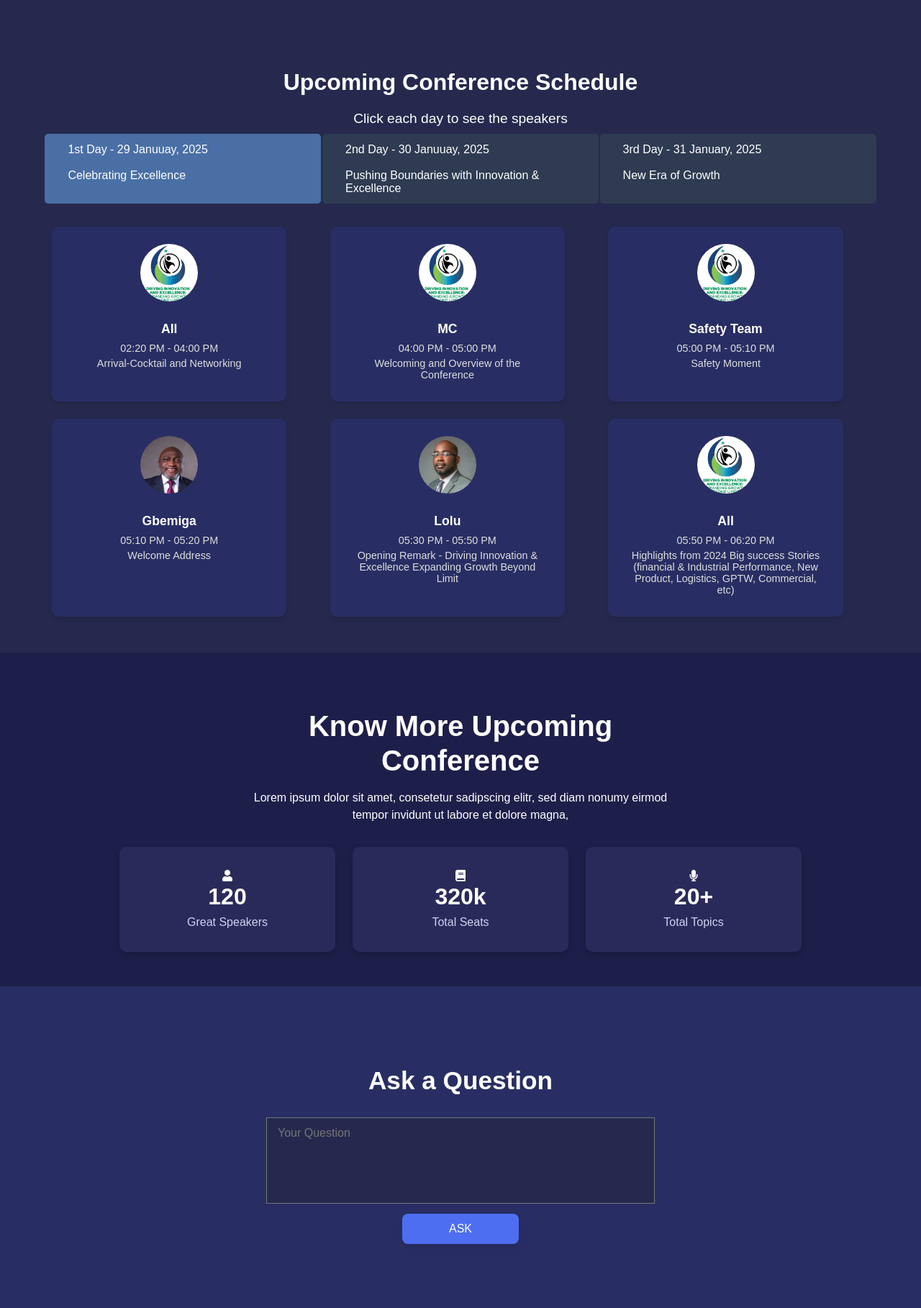
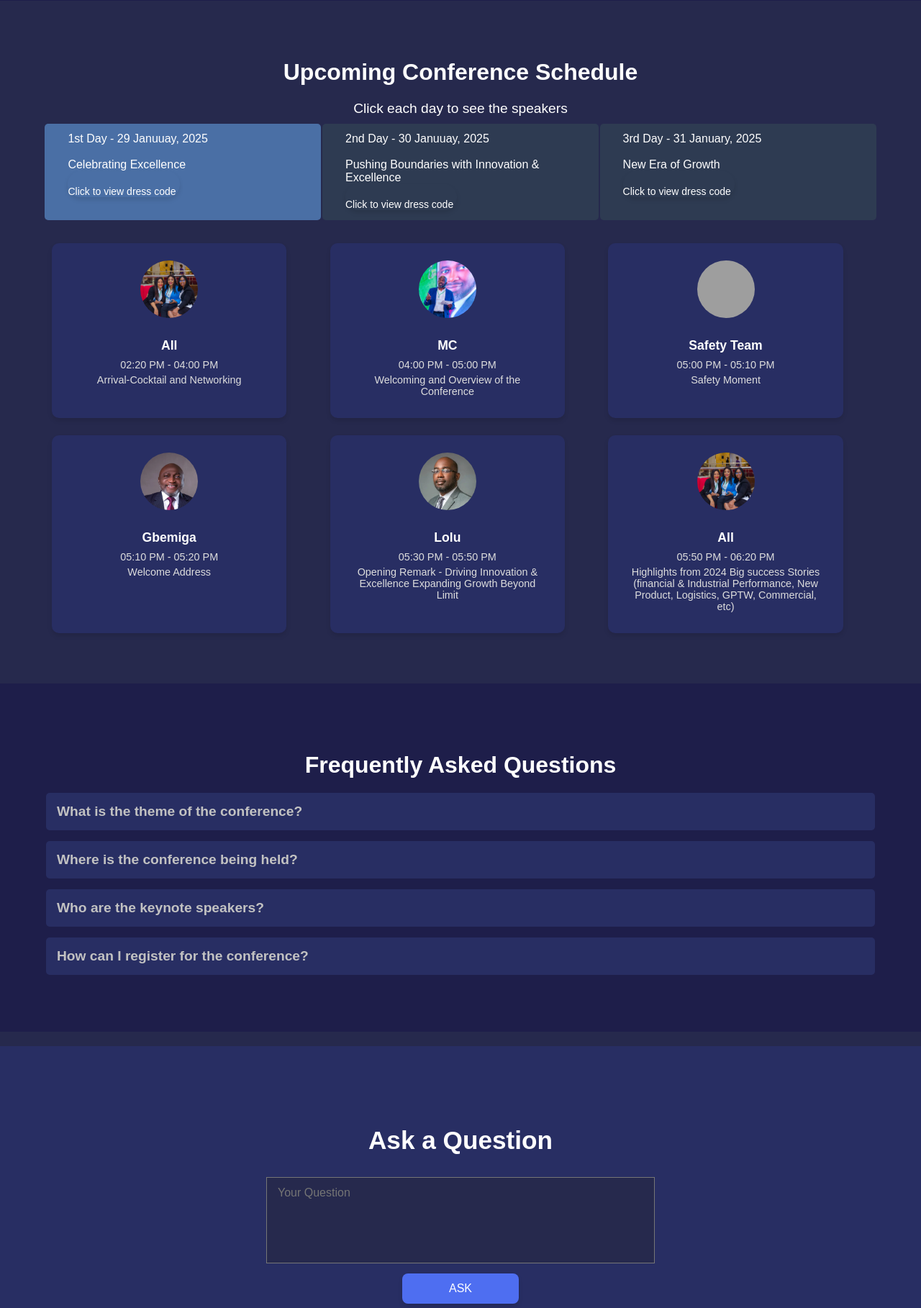
Before and after one commit to samson-emmanuel/conference-website-template, a Flask app: page / in a window 1280 px wide. Shown: the part 3045-4863 px from the top of the page at 72% size. Run offline with Flask 3, Linux system fonts and the light colour scheme; data comes from the database, SQL or seed files in the repository; both versions use the stored data as it was after the commit; grey boxes are pictures that could not be loaded.

Commit message:
FAQ SECTION ADDED

```diff
--- a/static/css/styles.css
+++ b/static/css/styles.css
@@ -877,106 +898,147 @@ button:focus {
 }
 
 /* Gallery Section Styles */
+/* General Styles */
 .gallery {
     text-align: center;
-	padding: 2rem 1rem;
-	background-color: #f8f9fa;
-	font-family: "Arial", sans-serif;
+    margin: 20px auto;
+    max-width: 1200px;
+    padding: 0 10px;
 }
 
 .gallery h2 {
     font-size: 2rem;
-	margin-bottom: 0.5rem;
     color: #333;
+    margin-bottom: 10px;
 }
 
 .gallery p {
     font-size: 1rem;
     color: #666;
-	margin-bottom: 1.5rem;
-}
-
-/* Grid Display */
+    margin-bottom: 20px;
+}
+
+/* Responsive Grid Layout */
 .gallery-grid {
     display: grid;
-	grid-template-columns: repeat(auto-fit, minmax(250px, 1fr));
-	gap: 1rem;
-	padding: 1rem;
-}
-
+    grid-template-columns: repeat(auto-fill, minmax(200px, 1fr)); /* Default layout for larger screens */
+    gap: 10px;
+    align-items: stretch;
+    justify-items: center;
+}
+
+/* Gallery Item */
 .gallery-item {
     position: relative;
     overflow: hidden;
-	border-radius: 10px;
-	box-shadow: 0 4px 8px rgba(0, 0, 0, 0.1);
-	transition: transform 0.3s ease;
-}
-
-.gallery-item img {
+    cursor: pointer;
+    background-color: #f0f0f0; /* Placeholder for loading images */
+    aspect-ratio: 1 / 1; /* Ensures square images */
+    display: flex;
+    justify-content: center;
+    align-items: center;
+}
+
+.gallery-image {
     width: 100%;
     height: 100%;
     object-fit: cover;
+    transition: transform 0.3s ease;
+}
+
+/* Hover Effect */
+.gallery-item:hover .gallery-image {
+    transform: scale(1.1);
+}
+
+/* Modal */
+.modal {
+    display: none;
+    position: fixed;
+    z-index: 1000;
+    left: 0;
+    top: 0;
+    width: 100%;
+    height: 100%;
+    overflow: auto;
+    background-color: rgba(0, 0, 0, 0.);
+}
+
+.modal-content {
+    margin: auto;
     display: block;
-	transition: transform 0.5s ease;
-}
-
-/* Hover Overlay Effect */
-.gallery-item .overlay {
+    max-width: 80%;
+    max-height: 80%;
+}
+
+.modal .close {
     position: absolute;
-	top: 0;
-	left: 0;
+    top: 10px;
+    right: 25px;
+    color: white;
+    font-size: 35px;
+    font-weight: bold;
+    cursor: pointer;
+}
+
+/* Mobile View: Reduce Image Sizes and Maintain 3 Pictures per Row */
+@media (max-width: 768px) {
+    .gallery-grid {
+        grid-template-columns: repeat(3, 1fr);
+        gap: 5px;
+    }
+
+    .gallery-item {
+        max-width: 90px;
+        max-height: 90px;
+    }
+
+    .gallery-image {
+        width: 90px;
+        height: 90px;
+    }
+}
+
+/* Tablet View: Slightly Larger Images */
+@media (min-width: 768px) and (max-width: 1024px) {
+    .gallery-grid {
+        grid-template-columns: repeat(4, 1fr);
+        gap: 10px;
+    }
+
+    .gallery-item {
+        max-width: 120px;
+        max-height: 120px;
+    }
+
+    .gallery-image {
+        width: 120px;
+        height: 120px;
+    }
+}
+
+/* Desktop View: Default Sizes */
+@media (min-width: 1024px) {
+    .gallery-grid {
+        grid-template-columns: repeat(auto-fill, minmax(200px, 1fr));
+        gap: 15px;
+    }
+
+    .gallery-item {
+        max-width: none;
+        max-height: none;
+    }
+
+    .gallery-image {
         width: 100%;
         height: 100%;
-	background: rgba(0, 0, 0, 0.6);
-	color: #fff;
-	display: flex;
-	align-items: center;
-	justify-content: center;
-	opacity: 0;
-	transition: opacity 0.3s ease;
-}
-
-.gallery-item:hover .overlay {
-	opacity: 1;
-}
-
-.gallery-item:hover img {
-	transform: scale(1.1);
-}
-
-/* Upload Form Styles */
-.upload-form {
-	margin: 1.5rem auto;
-	display: flex;
-	flex-wrap: wrap;
-	justify-content: center;
-	gap: 0.5rem;
-}
-
-.upload-form input[type="file"] {
-	padding: 0.5rem;
-	border: 1px solid #ccc;
-	border-radius: 5px;
-}
-
-.upload-form button {
-	padding: 0.5rem 1rem;
-	background-color: #007bff;
-	color: #fff;
-	border: none;
-	border-radius: 5px;
-	cursor: pointer;
-	transition: background-color 0.3s ease;
-}
-
-.upload-form button:hover {
-	background-color: #0056b3;
+    }
 }
 
 /* Section Container */
 .conference-section {
 	background-color: #1e1e4a;
-	color: #ffffff; /* White Text */
+	color: #ffffff;
 	text-align: center;
 	padding: 3rem 1rem;
 	font-family: Arial, sans-serif;
@@ -998,62 +1060,6 @@ button:focus {
 	margin: 0 auto 2rem;
 	line-height: 1.5;
 	color: white;
-}
-
-/* Stats Container */
-.conference-stats {
-	display: flex;
-	justify-content: center;
-	gap: 1.5rem;
-	flex-wrap: wrap;
-}
-
-/* Individual Stat Box */
-.stat-box {
-	background-color: #2a2a5a;
-	padding: 2rem 1rem;
-	border-radius: 10px;
-	flex: 1 1 calc(30% - 1.5rem);
-	max-width: 300px;
-	box-shadow: 0 4px 8px rgba(0, 0, 0, 0.2);
-	text-align: center;
-}
-
-/* Stat Box Icons */
-.stat-box .icon {
-	font-size: 2.5rem;
-	margin-bottom: 1rem;
-}
-
-/* Stat Number */
-.stat-box h3 {
-	font-size: 2rem;
-	font-weight: bold;
-	margin: 0;
-}
-
-/* Stat Description */
-.stat-box p {
-	font-size: 1rem;
-	margin: 0.5rem 0 0;
-	color: #d0d0f0; /* Light grayish blue text */
-}
-
-/* Responsive Styling */
-@media (max-width: 768px) {
-	.conference-stats {
-		flex-direction: column;
-		align-items: center;
-	}
-
-	.stat-box {
-		flex: 1 1 100%;
-		max-width: 90%;
-	}
-
-	.section-title {
-		font-size: 2rem;
-	}
 }
 
 /* General Styling for Ask Section */
@@ -2223,3 +2229,91 @@ p {
         padding: 20px;
     }
 }
+
+
+.topnav a {
+	float: left;
+	display: block;
+	color: #f2f2f2;
+	text-align: center;
+	padding: 14px 16px;
+	text-decoration: none;
+	font-size: 17px;
+  }
+
+  .topnav a:hover {
+	background-color: #ddd;
+	color: black;
+  }
+
+  .topnav a.active {
+	background-color: #04AA6D;
+	color: white;
+  }
+
+  .topnav .icon {
+	display: none;
+  }
+
+  @media screen and (max-width: 600px) {
+	.topnav a:not(:first-child) {display: none;}
+	.topnav a.icon {
+	  float: right;
+	  display: block;
+	}
+  }
+
+  @media screen and (max-width: 600px) {
+	.topnav.responsive {position: relative;}
+	.topnav.responsive .icon {
+	  position: absolute;
+	  right: 0;
+	  top: 0;
+	}
+	.topnav.responsive a {
+	  float: none;
+	  display: block;
+	  text-align: left;
+	}
+}
+
+/* FAQ SECTION */
+
+.faq-section {
+    margin: 20px auto;
+    max-width: 100%;
+    font-family: Arial, sans-serif;
+	font-size: larger;
+	background-color: #1e1e4a;
+	padding: 5%;
+}
+.faq-section h2 {
+    text-align: center;
+    margin-bottom: 20px;
+    color: white;
+}
+.faq-item {
+    margin-bottom: 15px;
+    /* border: 1px solid #ddd; */
+    border-radius: 5px;
+    overflow: hidden;
+}
+.faq-question {
+    padding: 15px;
+    background-color: #282e63;
+    cursor: pointer;
+    font-weight: bold;
+    color: rgb(194, 194, 194);
+    transition: background-color 0.3s;
+}
+.faq-question:hover {
+    background-color: #0e1131;
+}
+.faq-answer {
+    padding: 15px;
+    display: none;
+    background-color: #282e63;
+    border-top: 1px solid #282e63;
+	font-size: 0.8rem;
+	line-height: 1.5;
+}
--- a/templates/base.html
+++ b/templates/base.html
@@ -20,12 +20,13 @@
 <body>
     <nav class="navbar">
         <div class="container">
-            <a href="/" class="logo"><img src="/static/images/lafarge-conference-logo - Copy.png   " style="width: 20%;" alt=""></a>
+            <a href="/" class="logo"><img src="/static/images/lafarge-conference-logo - Copy.png" style="width: 20%;" alt=""></a>
+
+            <div class="hamburger" onclick="toggleMenu()">&#9776;</div>
 
             <ul class="nav-links">
                 <li><a href="/">Home</a></li>
                 <li><a href="/about">About</a></li>
-                <!-- <li><a href="/gallery">Gallery</a></li> -->
                 <li class="dropdown">
                     <a href="#">Gallery</a>
                     <ul class="dropdown-menu">
@@ -36,9 +37,9 @@
                 <li><a href="/event-highlights">Highlights</a></li>
                 <li><a href="/contact">Contact</a></li>
             </ul>
-            <div class="hamburger" onclick="toggleMenu()">&#9776;</div>
         </div>
     </nav>
+
 
 
     <main>
@@ -83,22 +84,14 @@
             });
         });
     </script>
-    <!-- <script>
-        const hamburger = document.getElementById('hamburger');
-        const navLinks = document.getElementById('nav-links');
 
-        hamburger.addEventListener('click', () => {
-            navLinks.classList.toggle('active');
-        });
+    <script>
 
-    </script> -->
-    <script>
-        const hamburger = document.querySelector('.hamburger');
-        const navLinks = document.querySelector('.nav-links');
+        function toggleMenu() {
+    const navLinks = document.querySelector('.nav-links');
+    navLinks.style.display = navLinks.style.display === 'block' ? 'none' : 'block';
+}
 
-        hamburger.addEventListener('click', () => {
-            navLinks.classList.toggle('active');
-        });
     </script>
     <script src="/static/js/script.js"></script>
 
--- a/templates/index.html
+++ b/templates/index.html
@@ -6,17 +6,17 @@
 <section class="hero">
     <div class="hero-content">
         <div class="hero-text">
-            <h1>Lafarge Africa Leadership Conference 2025</h1>
-            <p>Driving Innovation and Excellence: Expanding <br> Growth Beyond Limit.</p>
-            <!-- <a href="#" class="btn">Buy Ticket</a> -->
+            <h1>Lafarge Africa Leadership <br> Conference 2025</h1>
+            <p><span style="font-weight: bolder; color: aqua; font-size: larger;">Theme: </span> <br>Driving Innovation and
+                Excellence: Expanding <br> Growth Beyond Limit.</p>
         </div>
-        <div class="hero-image">
-            <img src="static/images/DSC_4496.jpg" alt="Conference Image">
-        </div>
+        <!-- <div class="hero-image">
+            <img src="static/images/0.jpg" alt="Conference Image">
+        </div> -->
     </div>
 </section>
 
-<section class="about" id="about">
+<section class="about about-mainpagew" id="about">
     <div class="container">
         <h2>About</h2>
         <p>Expanding growth beyond limit is all about elevating the principles of innovation and excellence to
@@ -29,6 +29,44 @@
         </a>
     </div>
 </section>
+
+
+
+<section class="countdowns"
+    style="display: flex; justify-content: center; align-items: center; max-width: 1200px; margin: auto; flex-wrap: wrap;">
+    <!-- Left Image -->
+    <div class="image-section arrangement" style="flex: 1; text-align: center; margin: 20px;">
+        <img src="/static/images/conference-image2.png" alt="Conference Image"
+            style="width: 100%; max-width: 600px; border-radius: 12px;">
+    </div>
+
+    <!-- Right Countdown Section -->
+    <div class="arrangement2" style="flex: 1; text-align: center; padding: 20px;">
+        <h2 style="line-height: 1.5; font-size: 2rem;">WELCOME TO THE 2025 LAFARGE AFRICA LEADERSHIP CONFERENCE</h2>
+        <p style="color: white; margin-bottom: 2rem; font-size: 1rem; line-height: 1.6;">As leaders,
+            your insights and expertise are critical in steering the organization towards its
+            strategic goals. This conference presents an opportunity to inspire and motivate, foster collaboration,
+            and strengthen our culture of teamwork and shared responsibility. Together, we’ll explore new ideas,
+            tackle challenges, and chart a path toward even greater success. Thank you for being here and and co-
+            creating the future with us.</p>
+    </div>
+</section>
+
+<section class="countdowns">
+    <h2>Event Countdown</h2>
+
+    <!-- Day 1 -->
+    <!-- <h4>Day 1</h4> -->
+    <div class="event-container">
+        <div class="event-card">
+            <!-- <h3>Afternoon Session</h3>
+            <h3>Part 1</h3>
+            <p>Introduction and Setting the tone</p> -->
+            <div class="countdown-timer" id="afternoon-session-timer1"></div>
+        </div>
+    </div>
+</section>
+
 
 
 <!-- Speakers section -->
@@ -104,28 +103,51 @@
 
     <!-- Tabs -->
     <div class="tabs">
-        <div class="tab active" data-day="day1">1st Day - 29 Januuay, 2025 <br> <br> Celebrating Excellence</div>
-        <div class="tab" data-day="day2">2nd Day - 30 Januuay, 2025 <br> <br> Pushing Boundaries with Innovation &
-            Excellence</div>
-        <div class="tab" data-day="day3">3rd Day - 31 January, 2025 <br> <br> New Era of Growth</div>
+        <div class="tab active" data-day="day1">1st Day - 29 Januuay, 2025 <br> <br> Celebrating Excellence <br>
+            <button id="toggleButton"
+                style="background-color: transparent; padding: 20px 5px 0 0; font-size: 14px; border: none; outline: none; text-transform: none">Click
+                to view dress code</button>
+            <div id="content" style="display: none; font-size: 14px;">
+                Colors here
+            </div>
+        </div>
+
+
+        <div class="tab" data-day="day2">2nd Day - 30 Januuay, 2025 <br> <br> Pushing Boundaries with Innovation &  Excellence <br>
+            <button id="toggleButton2"
+                style="background-color: transparent; padding: 20px 5px 0 0; font-size: 14px; border: none; outline: none; text-transform: none">Click
+                to view dress code</button>
+            <div id="content2" style="display: none; font-size: 14px;">
+                Colors here
+            </div>
+        </div>
+
+
+        <div class="tab" data-day="day3">3rd Day - 31 January, 2025 <br> <br> New Era of Growth  <br>
+            <button id="toggleButton3"
+                style="background-color: transparent; padding: 20px 5px 0 0; font-size: 14px; border: none; outline: none; text-transform: none">Click
+                to view dress code</button>
+            <div id="content3" style="display: none; font-size: 14px;">
+                Colors here
+            </div></div>
     </div>
 
     <!-- Speakers Containers -->
     <div id="day1" class="speakers-container active">
         <div class="speaker-card">
-            <img src="/static/images/b319724e-4c82-474a-8a5a-7070942fa201.jfif" alt="Speaker 1">
+            <img src="/static/images/others/DSC_4204 (2).jpg" alt="Speaker 1">
             <h3>All</h3>
             <p>02:20 PM - 04:00 PM</p>
             <p>Arrival-Cocktail and Networking</p>
         </div>
         <div class="speaker-card">
-            <img src="/static/images/b319724e-4c82-474a-8a5a-7070942fa201.jfif" alt="Speaker 2">
+            <img src="/static/images/others/DSC_4483.jpg" alt="Speaker 2">
             <h3>MC</h3>
             <p>04:00 PM - 05:00 PM</p>
             <p>Welcoming and Overview of the Conference</p>
         </div>
         <div class="speaker-card">
-            <img src="/static/images/b319724e-4c82-474a-8a5a-7070942fa201.jfif" alt="Speaker 3">
+            <img src="/static/images/others/Header Picture.jpg" alt="Speaker 3">
             <h3>Safety Team</h3>
             <p>05:00 PM - 05:10 PM</p>
             <p>Safety Moment</p>
@@ -144,7 +166,7 @@
             <p>Opening Remark - Driving Innovation & Excellence Expanding Growth Beyond Limit</p>
         </div>
         <div class="speaker-card">
-            <img src="/static/images/b319724e-4c82-474a-8a5a-7070942fa201.jfif" alt="Speaker 6">
+            <img src="/static/images/others/DSC_4204 (2).jpg" alt="Speaker 6">
             <h3>All</h3>
             <p>05:50 PM - 06:20 PM</p>
             <p>Highlights from 2024 Big success Stories (financial & Industrial Performance, New Product, Logistics,
@@ -154,13 +176,13 @@
 
     <div id="day2" class="speakers-container">
         <div class="speaker-card">
-            <img src="/static/images/b319724e-4c82-474a-8a5a-7070942fa201.jfif" alt="Speaker 7">
+            <img src="/static/images/others/Header Picture.jpg" alt="Speaker 7">
             <h3>All</h3>
             <p>06:30 AM - 07:45 AM</p>
             <p>Group Breakfast</p>
         </div>
         <div class="speaker-card">
-            <img src="/static/images/b319724e-4c82-474a-8a5a-7070942fa201.jfif" alt="Speaker 8">
+            <img src="/static/images/others/DSC_4204 (2).jpg" alt="Speaker 8">
             <h3>All</h3>
             <p>07:45 AM - 08:00 AM</p>
             <p>Convergence to the hall</p>
@@ -212,7 +234,7 @@
             <p>Lunch at Continental</p>
         </div>
         <div class="speaker-card">
-            <img src="/static/images/b319724e-4c82-474a-8a5a-7070942fa201.jfif" alt="Speaker 9">
+            <img src="/static/images/others/LLC_24 (58).jpg" alt="Speaker 9">
             <h3></h3>
             <p>03:30 AM - 04:30 AM</p>
             <p>Delegates Movement</p>
@@ -313,35 +335,29 @@
     </div>
 </section>
 
-<section class="conference-section">
-    <h2 class="section-title">Know More Upcoming <br> Conference</h2>
-    <p class="section-description">
-        Lorem ipsum dolor sit amet, consetetur sadipscing elitr, sed diam nonumy eirmod tempor
-        invidunt ut labore et dolore magna,
-    </p>
-    <div class="conference-stats">
-        <div class="stat-box">
-            <div>
-                <i class="fas fa-user" style="color: white;"></i>
-            </div>
-            <h3>120</h3>
-            <p>Great Speakers</p>
-        </div>
-        <div class="stat-box">
-            <div><i class="fas fa-book" style="color: white;"></i></div>
-            <h3>320k</h3>
-            <p>Total Seats</p>
-        </div>
-        <div class="stat-box">
-            <div>
-                <i class="fas fa-microphone" style="color: white;"></i>
-            </div>
-            <h3>20+</h3>
-            <p>Total Topics</p>
-        </div>
+
+<section class="faq-section">
+    <h2>Frequently Asked Questions</h2>
+    <div class="faq-item">
+        <div class="faq-question" onclick="toggleFaq(this)">What is the theme of the conference?</div>
+        <div class="faq-answer">The theme of the conference is "Driving Innovation and Excellence: Expanding Growth
+            Beyond Limit."</div>
+    </div>
+    <div class="faq-item">
+        <div class="faq-question" onclick="toggleFaq(this)">Where is the conference being held?</div>
+        <div class="faq-answer">The conference is being held at the Lafarge Africa headquarters.</div>
+    </div>
+    <div class="faq-item">
+        <div class="faq-question" onclick="toggleFaq(this)">Who are the keynote speakers?</div>
+        <div class="faq-answer">The keynote speakers include industry leaders and innovators. Check the speakers'
+            section for more details.</div>
+    </div>
+    <div class="faq-item">
+        <div class="faq-question" onclick="toggleFaq(this)">How can I register for the conference?</div>
+        <div class="faq-answer">You can register for the conference through our official website. Visit the registration
+            page for more details.</div>
     </div>
 </section>
-
 
 
 
@@ -423,4 +439,46 @@
         }
     }
 </script>
+
+<!-- faq scripts -->
+<script>
+    function toggleFaq(element) {
+        const answer = element.nextElementSibling;
+        answer.style.display = (answer.style.display === 'block') ? 'none' : 'block';
+    }
+</script>
+
+<script>
+    document.getElementById('toggleButton').addEventListener('click', function () {
+        var content = document.getElementById('content');
+        if (content.style.display === 'none') {
+            content.style.display = 'block'; // Show the content
+        } else {
+            content.style.display = 'none'; // Hide the content
+        }
+    });
+
+</script>
+<script>
+    document.getElementById('toggleButton2').addEventListener('click', function () {
+        var content = document.getElementById('content2');
+        if (content.style.display === 'none') {
+            content.style.display = 'block'; // Show the content
+        } else {
+            content.style.display = 'none'; // Hide the content
+        }
+    });
+
+</script>
+<script>
+    document.getElementById('toggleButton3').addEventListener('click', function () {
+        var content = document.getElementById('content3');
+        if (content.style.display === 'none') {
+            content.style.display = 'block'; // Show the content
+        } else {
+            content.style.display = 'none'; // Hide the content
+        }
+    });
+
+</script>
 {% endblock %}
```
Also changed, not shown: other parts of static/css/styles.css (+68 -47 lines), other parts of templates/index.html (+5 -44 lines), templates/gallery.html (+8 -34 lines), contact_messages.db, static/images/01.jpg (added), static/images/ceo2.jpg (added), static/images/conference-image2.png, static/images/others/DSC_4204 (2).jpg (added), static/images/others/DSC_4483.jpg (added), static/uploads/Screenshot (740)_20250102172802.png (deleted), static/uploads/Screenshot (746)_20250105160915.png (added), static/uploads/Screenshot (747)_20250105162409.png (added), 5 other files. Lines whose indentation alone changed are shown as unchanged.
